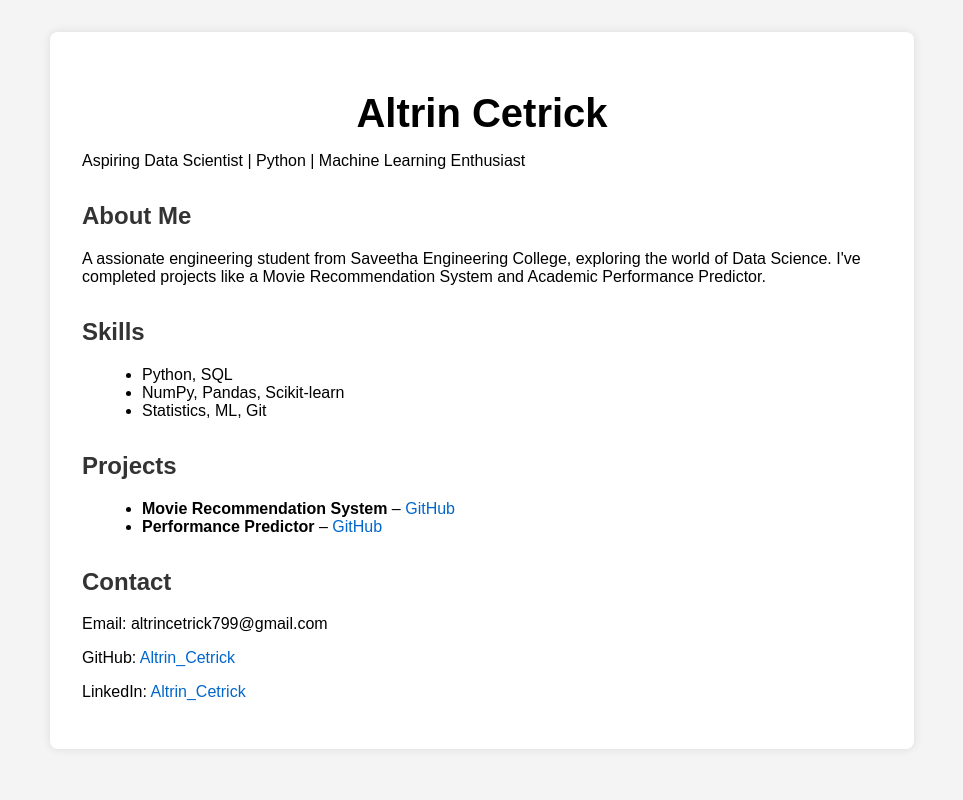
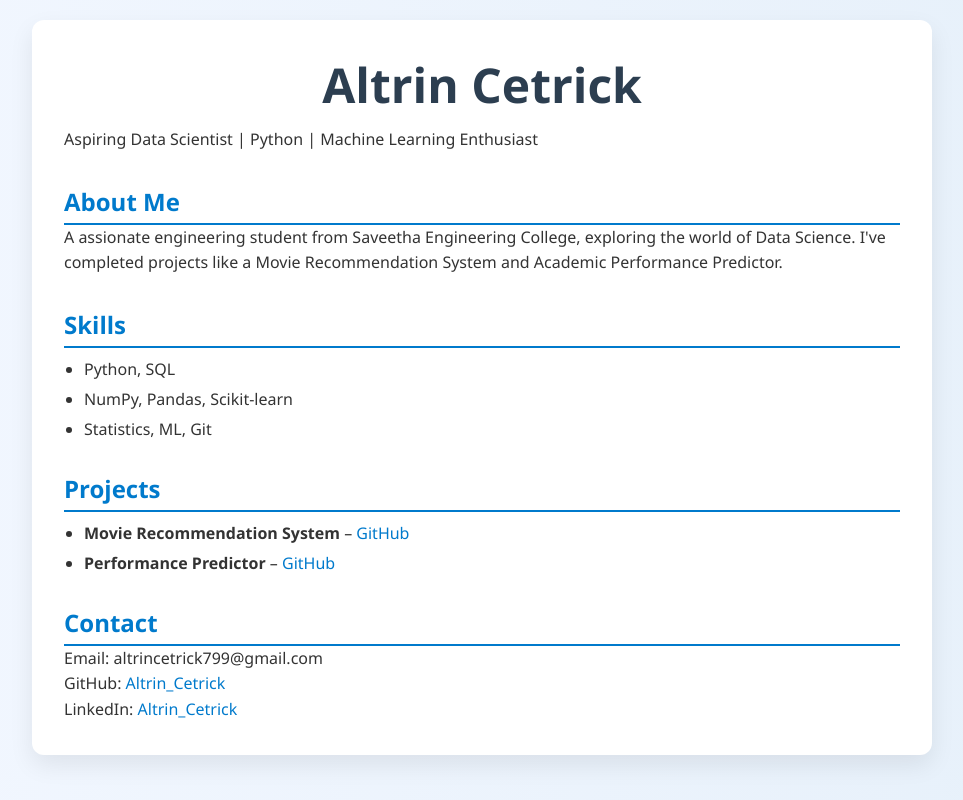
Before and after one commit to altrin-cetrick/portfolio, a plain HTML site: page index.html in a window 1280 px wide. Shown: the whole page, without its empty margins (158-1121 px from the left). Drawn offline with Linux system fonts and the light colour scheme.

Commit message:
style.css

```diff
--- a/style.css
+++ b/style.css
@@ -1,40 +1,68 @@
-body {
-  background: #f4f4f4;
-  font-family: Arial, sans-serif;
+/* Reset styles */
+* {
   margin: 0;
   padding: 0;
+  box-sizing: border-box;
+}
+
+body {
+  background: linear-gradient(to right, #f2f7ff, #e6f0fa);
+  font-family: 'Segoe UI', Tahoma, Geneva, Verdana, sans-serif;
+  color: #333;
+  padding: 20px;
 }
 
 .container {
-  max-width: 800px;
-  margin: 2rem auto;
+  max-width: 900px;
+  margin: auto;
   padding: 2rem;
   background: white;
-  border-radius: 8px;
-  box-shadow: 0 0 10px rgba(0,0,0,0.1);
+  border-radius: 12px;
+  box-shadow: 0 10px 25px rgba(0, 0, 0, 0.08);
 }
 
 h1 {
   text-align: center;
-  font-size: 2.5rem;
-  margin-bottom: 0.5rem;
+  font-size: 3rem;
+  color: #2c3e50;
+  margin-bottom: 10px;
+}
+
+p {
+  line-height: 1.6;
 }
 
 h2 {
-  color: #333;
+  font-size: 1.5rem;
+  color: #007acc;
   margin-top: 2rem;
+  border-bottom: 2px solid #007acc;
+  padding-bottom: 5px;
 }
 
 ul {
-  list-style-type: disc;
   margin-left: 20px;
+  margin-top: 10px;
+}
+
+li {
+  margin-bottom: 8px;
 }
 
 a {
-  color: #0066cc;
+  color: #007acc;
   text-decoration: none;
+  font-weight: 500;
 }
 
 a:hover {
   text-decoration: underline;
 }
+
+section {
+  margin-bottom: 1.5rem;
+  padding: 1rem;
+  background: #f9fcff;
+  border-left: 5px solid #007acc;
+  border-radius: 8px;
+}
```
